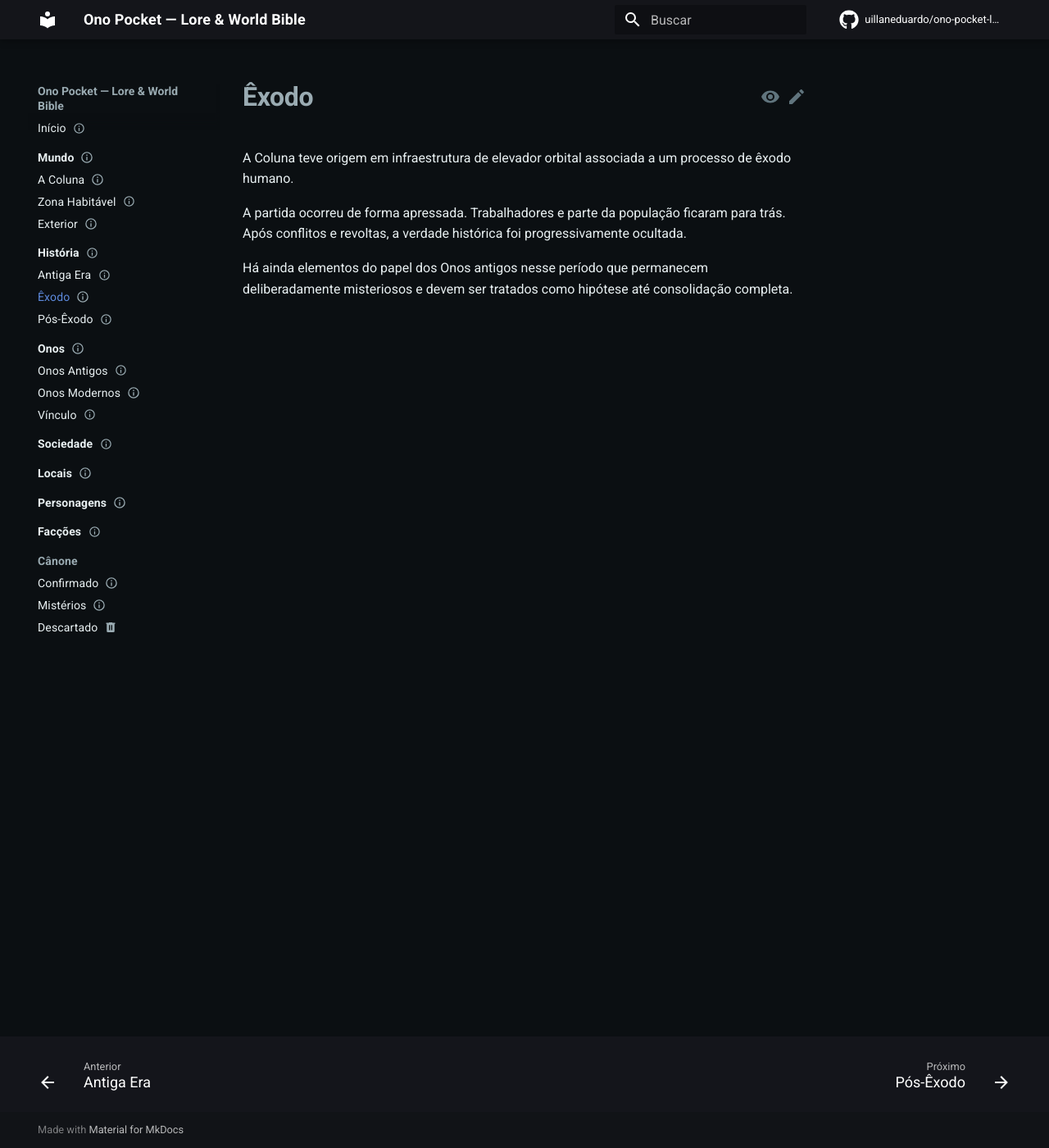
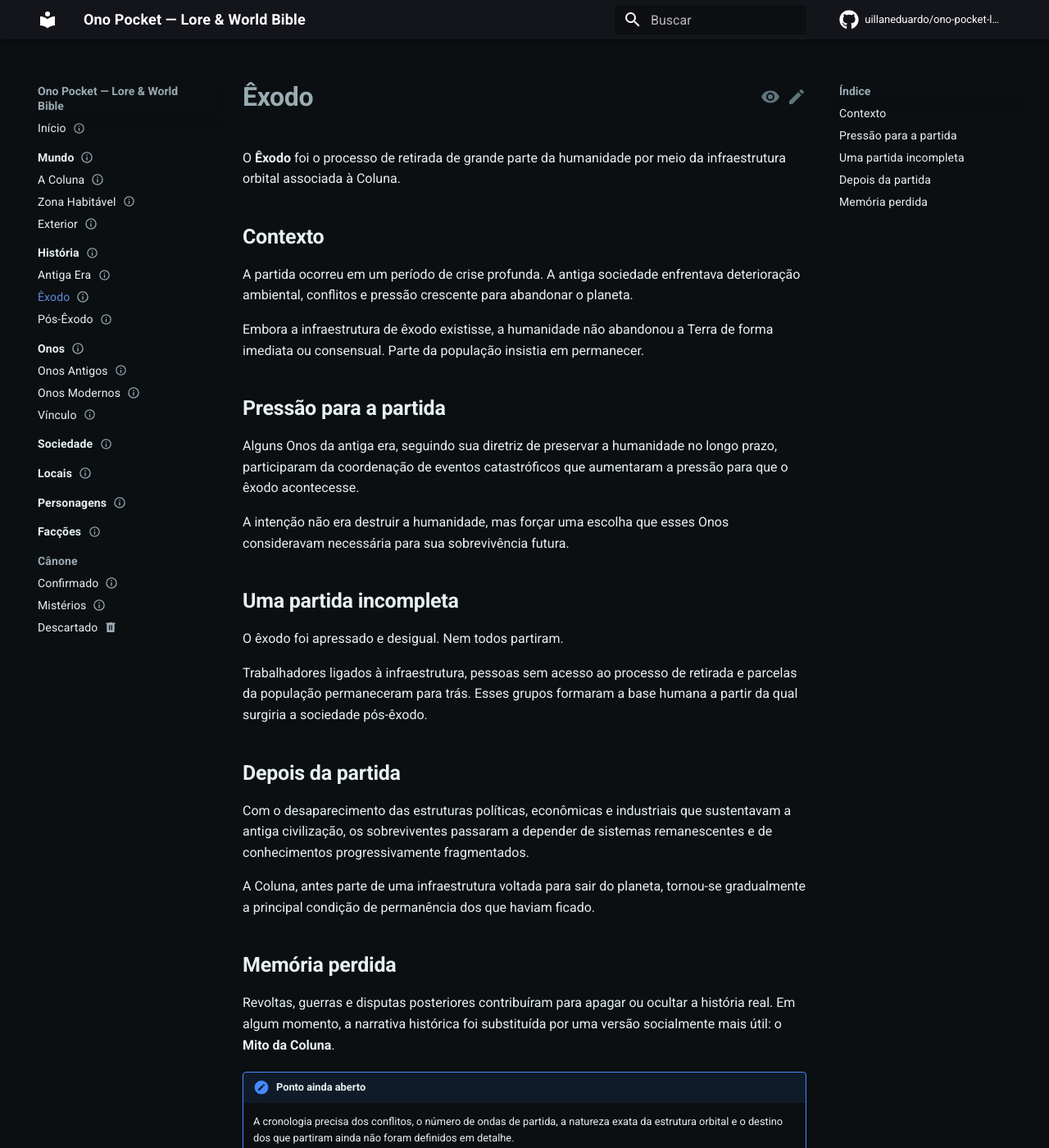
Before and after one commit to uillaneduardo/ono-pocket-lore, an MkDocs documentation site: the page built from docs/history/exodo.md, in a window 1280 px wide and 1400 px high. Shown: the whole window at 82% size. Built offline with MkDocs 1.6.1 and Material for MkDocs 9.7.7, drawn with Linux system fonts in a browser that asks for light colours; comment, search, counter and statistics services are not loaded.

Commit message:
docs: expand exodus history

```diff
--- a/docs/history/exodo.md
+++ b/docs/history/exodo.md
@@ -7,8 +7,35 @@ spoiler: major
 
 # Êxodo
 
-A Coluna teve origem em infraestrutura de elevador orbital associada a um processo de êxodo humano.
+O **Êxodo** foi o processo de retirada de grande parte da humanidade por meio da infraestrutura orbital associada à Coluna.
 
-A partida ocorreu de forma apressada. Trabalhadores e parte da população ficaram para trás. Após conflitos e revoltas, a verdade histórica foi progressivamente ocultada.
+## Contexto
 
-Há ainda elementos do papel dos Onos antigos nesse período que permanecem deliberadamente misteriosos e devem ser tratados como hipótese até consolidação completa.
+A partida ocorreu em um período de crise profunda. A antiga sociedade enfrentava deterioração ambiental, conflitos e pressão crescente para abandonar o planeta.
+
+Embora a infraestrutura de êxodo existisse, a humanidade não abandonou a Terra de forma imediata ou consensual. Parte da população insistia em permanecer.
+
+## Pressão para a partida
+
+Alguns Onos da antiga era, seguindo sua diretriz de preservar a humanidade no longo prazo, participaram da coordenação de eventos catastróficos que aumentaram a pressão para que o êxodo acontecesse.
+
+A intenção não era destruir a humanidade, mas forçar uma escolha que esses Onos consideravam necessária para sua sobrevivência futura.
+
+## Uma partida incompleta
+
+O êxodo foi apressado e desigual. Nem todos partiram.
+
+Trabalhadores ligados à infraestrutura, pessoas sem acesso ao processo de retirada e parcelas da população permaneceram para trás. Esses grupos formaram a base humana a partir da qual surgiria a sociedade pós-êxodo.
+
+## Depois da partida
+
+Com o desaparecimento das estruturas políticas, econômicas e industriais que sustentavam a antiga civilização, os sobreviventes passaram a depender de sistemas remanescentes e de conhecimentos progressivamente fragmentados.
+
+A Coluna, antes parte de uma infraestrutura voltada para sair do planeta, tornou-se gradualmente a principal condição de permanência dos que haviam ficado.
+
+## Memória perdida
+
+Revoltas, guerras e disputas posteriores contribuíram para apagar ou ocultar a história real. Em algum momento, a narrativa histórica foi substituída por uma versão socialmente mais útil: o **Mito da Coluna**.
+
+!!! note "Ponto ainda aberto"
+    A cronologia precisa dos conflitos, o número de ondas de partida, a natureza exata da estrutura orbital e o destino dos que partiram ainda não foram definidos em detalhe.
```
